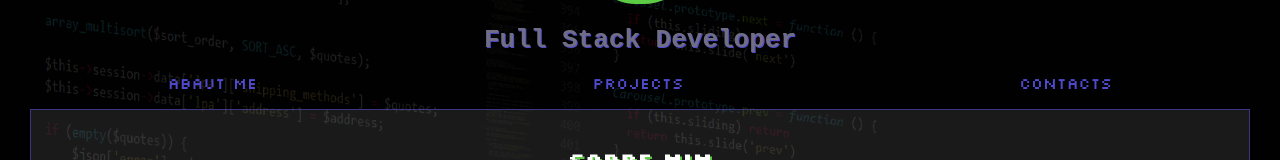
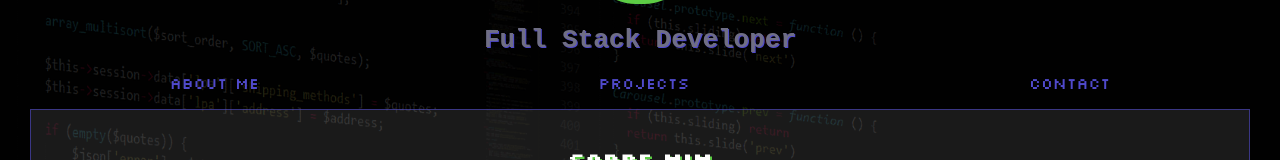
Before and after one commit to KevinDik/Portifolio, a React (Create React App) app: page / in a window 1280 px wide. Shown: the part 224-384 px from the top of the page. Built offline with nearby package versions, Linux system fonts and the light colour scheme.

Commit message:
Update Navbar.js

```diff
--- a/src/components/layouts/Navbar.js
+++ b/src/components/layouts/Navbar.js
@@ -8,9 +8,9 @@ export default function Navbar() {
             <img className={styles.img} src={person} alt="Minha foto"/>
             <h1>Full Stack Developer</h1>
             <ul className={styles.list}>
-                <li className={styles.item}><Link to="/">Abaut Me</Link></li>
+                <li className={styles.item}><Link to="/">About Me</Link></li>
                 <li className={styles.item}><Link to="/projects">Projects</Link></li>
-                <li className={styles.item}><Link to="/contacts">Contacts</Link></li>
+                <li className={styles.item}><Link to="/contacts">Contact</Link></li>
             </ul>
         </div>
     )
```
